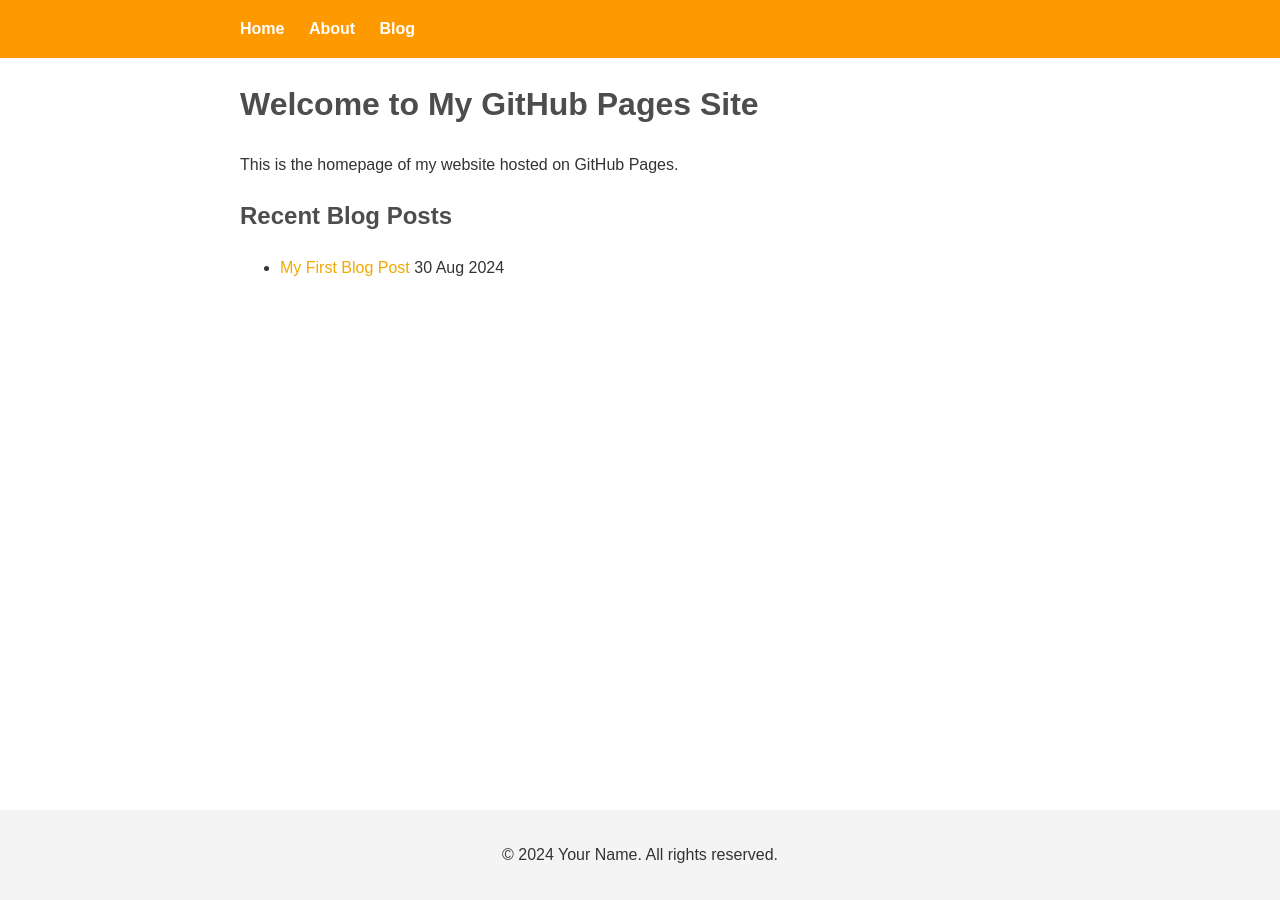
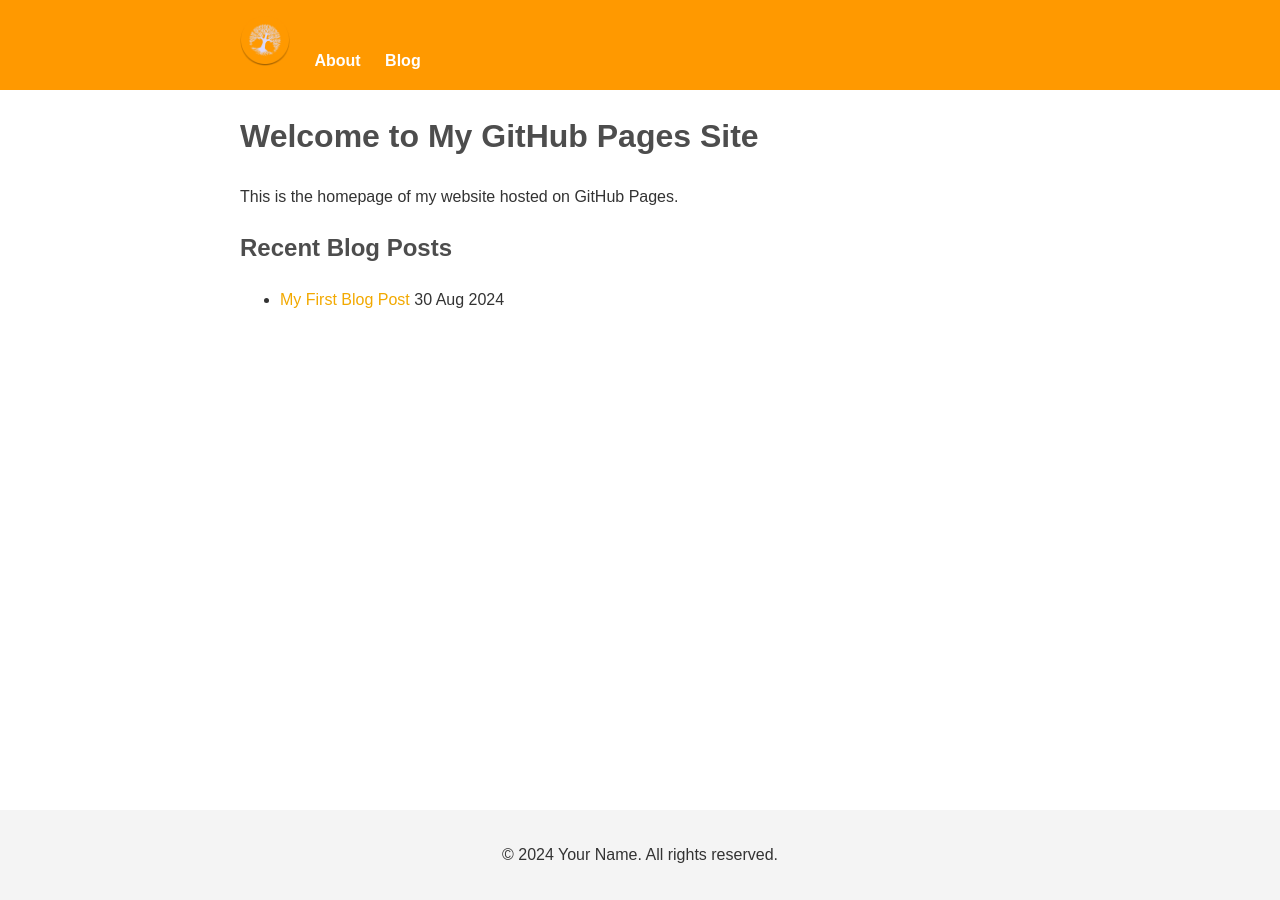
Before and after one commit to ldnbtc/ldnbtc.github.io, a Jekyll site: the page built from docs/index.html, in a window 1280 px wide. Built offline with Jekyll 4.4.1, drawn with Linux system fonts in a browser that asks for light colours; the list of posts is cut into pages by our own code.

Commit message:
Update default.html

```diff
--- a/docs/_layouts/default.html
+++ b/docs/_layouts/default.html
@@ -11,7 +11,10 @@
         <div class="container">
             <nav>
                 <ul>
-                    <li><a href="/">Home</a></li>
+
+                    <li><a href="/">
+                        <img src="assets/forestcoin.png" alt="Home" width="50" height="50">
+                    </a></li>
                     <li><a href="/about">About</a></li>
                     <li><a href="/blog">Blog</a></li>
                 </ul>
```
